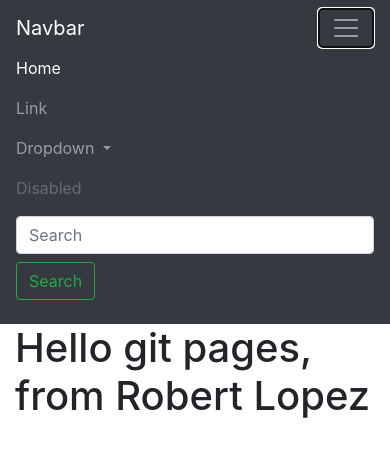
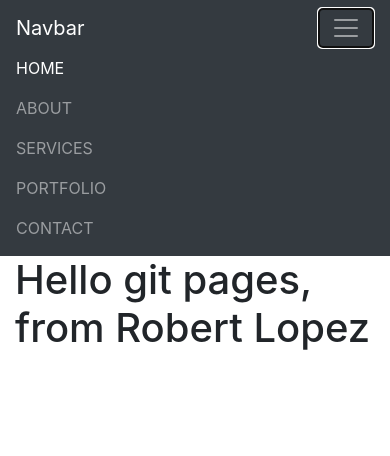
Before and after one commit to ranyeli/ranyeli.github.io, a plain HTML site: page index.html in a window 390 px wide. Both pictures are taken after a click on the button "Toggle navigation". Drawn offline with nearby package versions, Linux system fonts and the light colour scheme.

Commit message:
fix navbar to only show hamburguer version on smaller screen size

```diff
--- a/index.html
+++ b/index.html
@@ -8,7 +8,7 @@
 </head>
 
 <body>
-    <nav class="navbar navbar-dark bg-dark">
+    <nav class="navbar navbar-toggleable-md navbar-expand-md navbar-dark bg-dark">
         <a class="navbar-brand" href="#">Navbar</a>
         <button class="navbar-toggler" type="button" data-toggle="collapse" data-target="#navbarSupportedContent" aria-controls="navbarSupportedContent" aria-expanded="false" aria-label="Toggle navigation">
             <span class="navbar-toggler-icon"></span>
@@ -17,30 +17,22 @@
         <div class="collapse navbar-collapse" id="navbarSupportedContent">
             <ul class="navbar-nav mr-auto">
                 <li class="nav-item active">
-                    <a class="nav-link" href="#">Home <span class="sr-only">(current)</span></a>
+                    <a class="nav-link" href="#">HOME <span class="sr-only">(current)</span></a>
                 </li>
                 <li class="nav-item">
-                    <a class="nav-link" href="#">Link</a>
-                </li>
-                <li class="nav-item dropdown">
-                    <a class="nav-link dropdown-toggle" href="#" id="navbarDropdown" role="button" data-toggle="dropdown" aria-haspopup="true" aria-expanded="false">
-                        Dropdown
-                    </a>
-                    <div class="dropdown-menu" aria-labelledby="navbarDropdown">
-                        <a class="dropdown-item" href="#">Action</a>
-                        <a class="dropdown-item" href="#">Another action</a>
-                        <div class="dropdown-divider"></div>
-                        <a class="dropdown-item" href="#">Something else here</a>
-                    </div>
+                    <a class="nav-link" href="#">ABOUT</a>
                 </li>
                 <li class="nav-item">
-                    <a class="nav-link disabled" href="#" tabindex="-1" aria-disabled="true">Disabled</a>
+                    <a class="nav-link" href="#">SERVICES</a>
                 </li>
+                <li class="nav-item">
+                    <a class="nav-link" href="#">PORTFOLIO</a>
+                </li>
+                <li class="nav-item">
+                    <a class="nav-link" href="#">CONTACT</a>
+                </li>
+
             </ul>
-            <form class="form-inline my-2 my-lg-0">
-                <input class="form-control mr-sm-2" type="search" placeholder="Search" aria-label="Search">
-                <button class="btn btn-outline-success my-2 my-sm-0" type="submit">Search</button>
-            </form>
         </div>
     </nav>
     <div class="container">
```
